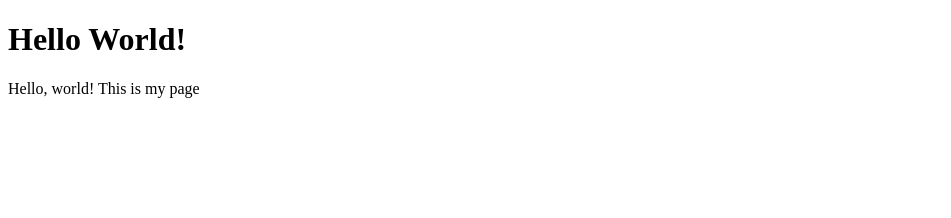
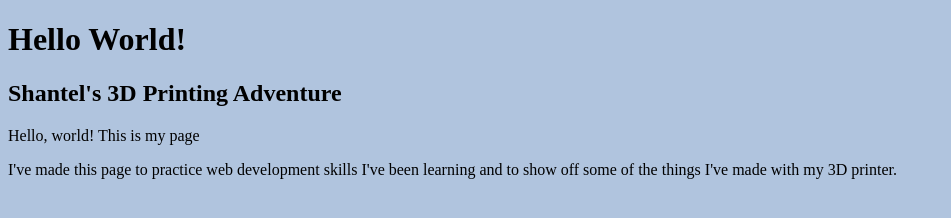
Before and after one commit to shantiea/shantiea.github.io, a plain HTML site: page index.html in a window 1280 px wide. Shown: the whole page, without its empty margins (0-951 px from the left). Drawn offline with Linux system fonts and the light colour scheme.

Commit message:
link css page. add a few lines of text

```diff
--- a/css/main.css
+++ b/css/main.css
@@ -0,0 +1,4 @@
+
+body {
+    background-color: lightsteelblue;
+}
--- a/index.html
+++ b/index.html
@@ -3,9 +3,13 @@
 <head>
     <meta charset="UTF-8">
     <title>Shantel</title>
+    <link rel="stylesheet" href="css/main.css">
 </head>
 <body>
 <h1>Hello World!</h1>
+<h2>Shantel's 3D Printing Adventure</h2>
 <p>Hello, world! This is my page</p>
+<p>I've made this page to practice web development skills I've been learning
+and to show off some of the things I've made with my 3D printer.</p>
 </body>
 </html>
```
